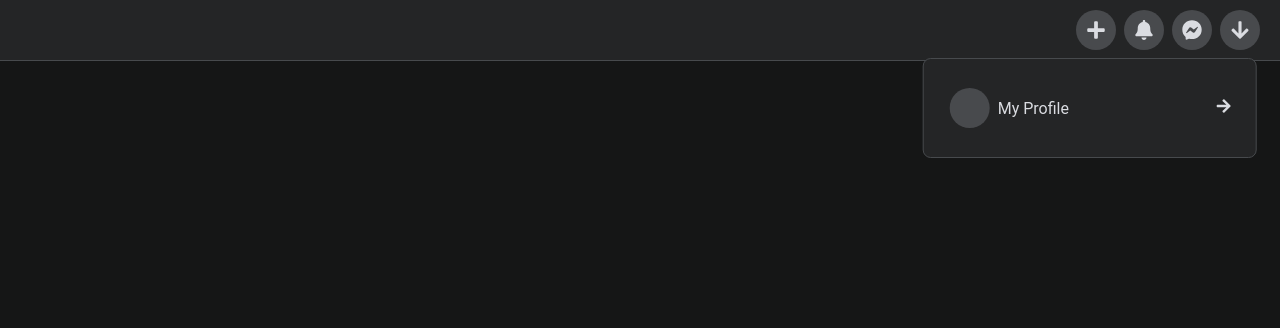
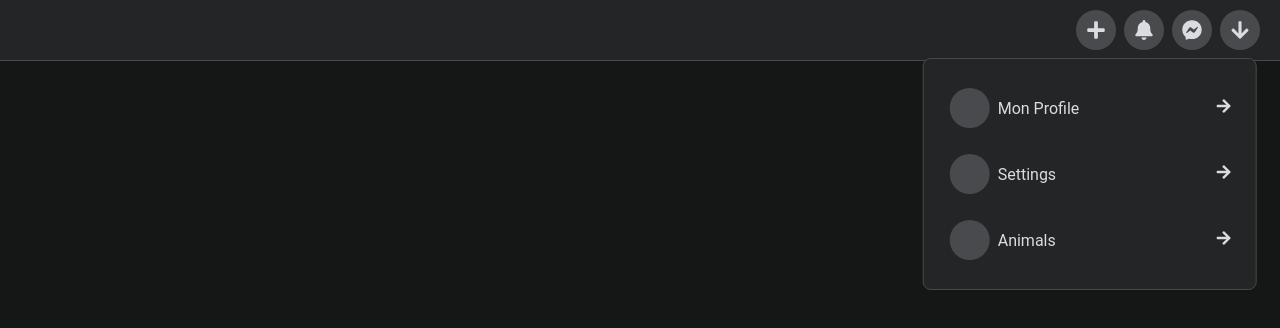
Before and after one commit to mmbaye90/menu-navebar, a React (Create React App) app: page / in a window 1280 px wide. Both pictures are taken after a click on the link 1240 px from the left and 30 px from the top of the page. Shown: the top 328 px of the page. Built offline with nearby package versions, Linux system fonts and the light colour scheme.

Commit message:
Affichage du sous menu de base

```diff
--- a/src/App.js
+++ b/src/App.js
@@ -73,8 +73,10 @@ function DropDown() {
     <div className="dropdown">
       <div className="menu">
         <DropDownItem iconRight={<Icons.FaArrowRight />}>
-          My Profile
+          Mon Profile
         </DropDownItem>
+        <DropDownItem iconRight={<Icons.FaArrowRight />}>Settings</DropDownItem>
+        <DropDownItem iconRight={<Icons.FaArrowRight />}>Animals</DropDownItem>
       </div>
     </div>
   );
```
